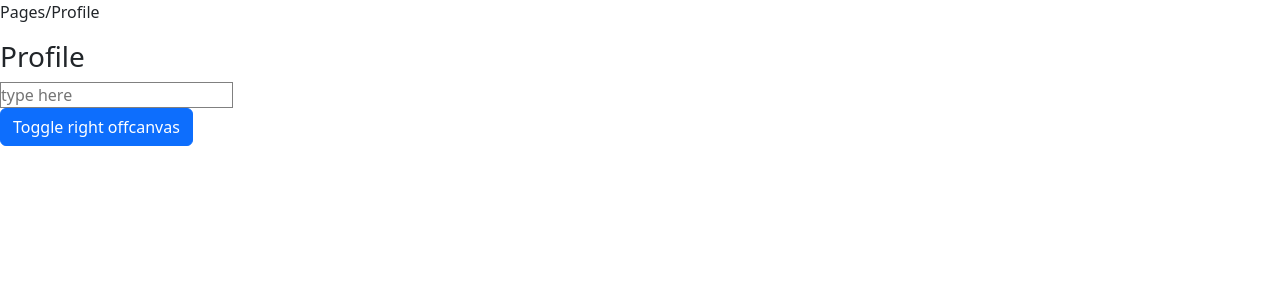
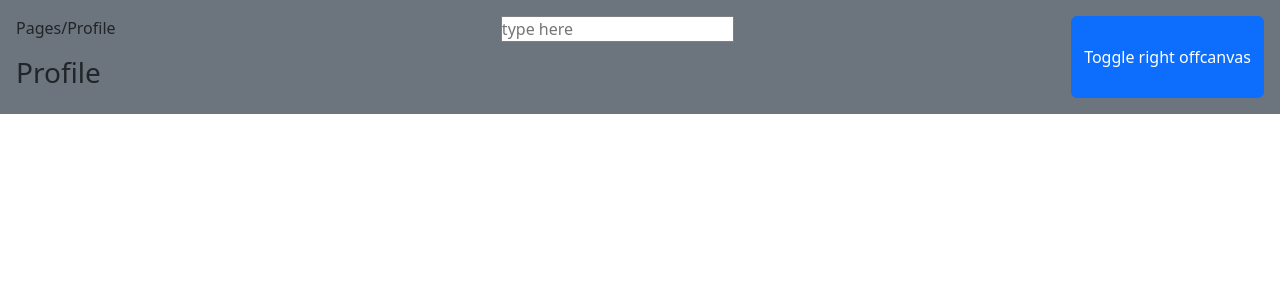
Before and after one commit to ekene2003/niitproject-ekenedrinks-, a PHP site: page /login/dashboard.php in a window 1280 px wide. Shown: the top 300 px of the page. Run offline with PHP 8.4, Linux system fonts and the light colour scheme; some web fonts are replaced.

Commit message:
making my header

```diff
--- a/assets/css/style.css
+++ b/assets/css/style.css
@@ -519,6 +519,9 @@ input{
      background: #000 !important;
 }
 .dashboard-head-p{
+color: red;
+}
+.dashboard-search{
 
 }
 .dashboard-p{
--- a/dashboard.php
+++ b/dashboard.php
@@ -1,30 +1,31 @@
 <?php
-require_once( './includes/header.php' );
+require_once('./includes/header.php');
 
 ?>
+
 <body>
-<link rel = 'stylesheet' href = './assets/'>
-<header class = '.dashboard-header'>
-<div class = '.dashboard-head-p'>
-<p class = '.dashboard-p'>Pages/Profile</p>
-<h3 class = '.dashboard-p-head'>Profile</h3>
+  <link rel='stylesheet' href='./assets/'>
+  <header class='.dashboard-header d-flex justify-content-between bg-secondary p-3'>
+    <div class='.dashboard-head-p'>
+      <p class='.dashboard-p'>Pages/Profile</p>
+      <h3 class='.dashboard-p-head'>Profile</h3>
     </div>
-<form action = '' class = ''>
-<input type = 'search' name = '' id = '' placeholder = 'type here'>
+    <form action='' class='ms-5 flex-5 dashboard-search'>
+      <input type='search' name='' id='' placeholder='type here'>
     </form>
-<button class = 'btn btn-primary' type = 'button' data-bs-toggle = 'offcanvas' data-bs-target = '#offcanvasRight' aria-controls = 'offcanvasRight'>Toggle right offcanvas</button>
-
-<div class = 'offcanvas offcanvas-start' tabindex = '-1' id = 'offcanvasRight' aria-labelledby = 'offcanvasRightLabel'>
-<div class = 'offcanvas-header'>
-<h5 class = 'offcanvas-title' id = 'offcanvasRightLabel'><i class = 'fa fa-'></i></h5>
-<button type = 'button' class = 'btn-close' data-bs-dismiss = 'offcanvas' aria-label = 'Close'></button>
+    <button class='btn btn-primary' type='button' data-bs-toggle='offcanvas' data-bs-target='#offcanvasRight' aria-controls='offcanvasRight'>Toggle right offcanvas</button>
+    <div class='offcanvas offcanvas-start' tabindex='-1' id='offcanvasRight' aria-labelledby='offcanvasRightLabel'>
+      <div class='offcanvas-header'>
+        <h5 class='offcanvas-title' id='offcanvasRightLabel'><i class='fa fa-'></i></h5>
+        <button type='button' class='btn-close' data-bs-dismiss='offcanvas' aria-label='Close'></button>
       </div>
-<div class = 'offcanvas-body'>
+      <div class='offcanvas-body'>
         ...
       </div>
     </div>
   </header>
-<script src = 'https://cdn.jsdelivr.net/npm/bootstrap@5.3.0-alpha3/dist/js/bootstrap.bundle.min.js'></script>
+  <script src='https://cdn.jsdelivr.net/npm/bootstrap@5.3.0-alpha3/dist/js/bootstrap.bundle.min.js'></script>
 
 </body>
+
 </html>
```
Lines whose indentation alone changed are shown as unchanged.
